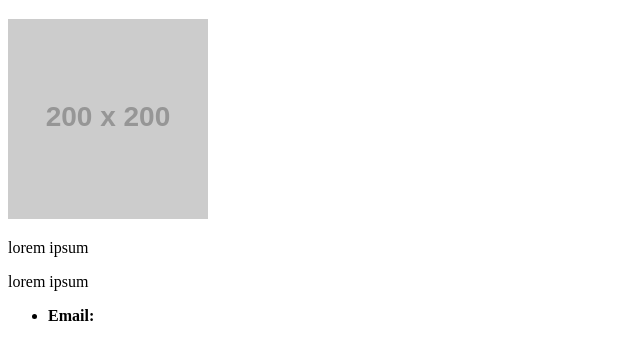
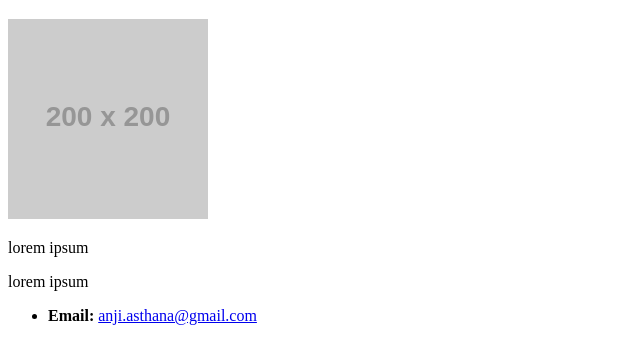
Before and after one commit to aasthana87/aasthana87.github.io, a plain HTML site: page index.html in a window 1280 px wide. Shown: the part 61-424 px from the top of the page, without its empty margins (0-640 px from the left). Drawn offline with Linux system fonts and the light colour scheme; placeholder pictures from the web are drawn by us.

Commit message:
Edited version

```diff
--- a/index.html
+++ b/index.html
@@ -15,7 +15,7 @@
   <p> lorem ipsum </p>
 
   <ul>
-    <li><strong>Email:</strong> <a href="anji.asthana@gmail.com"></a></li>
+    <li><strong>Email:</strong> <a href="anji.asthana@gmail.com">anji.asthana@gmail.com</a></li>
   </ul>
 
 </body>
```
